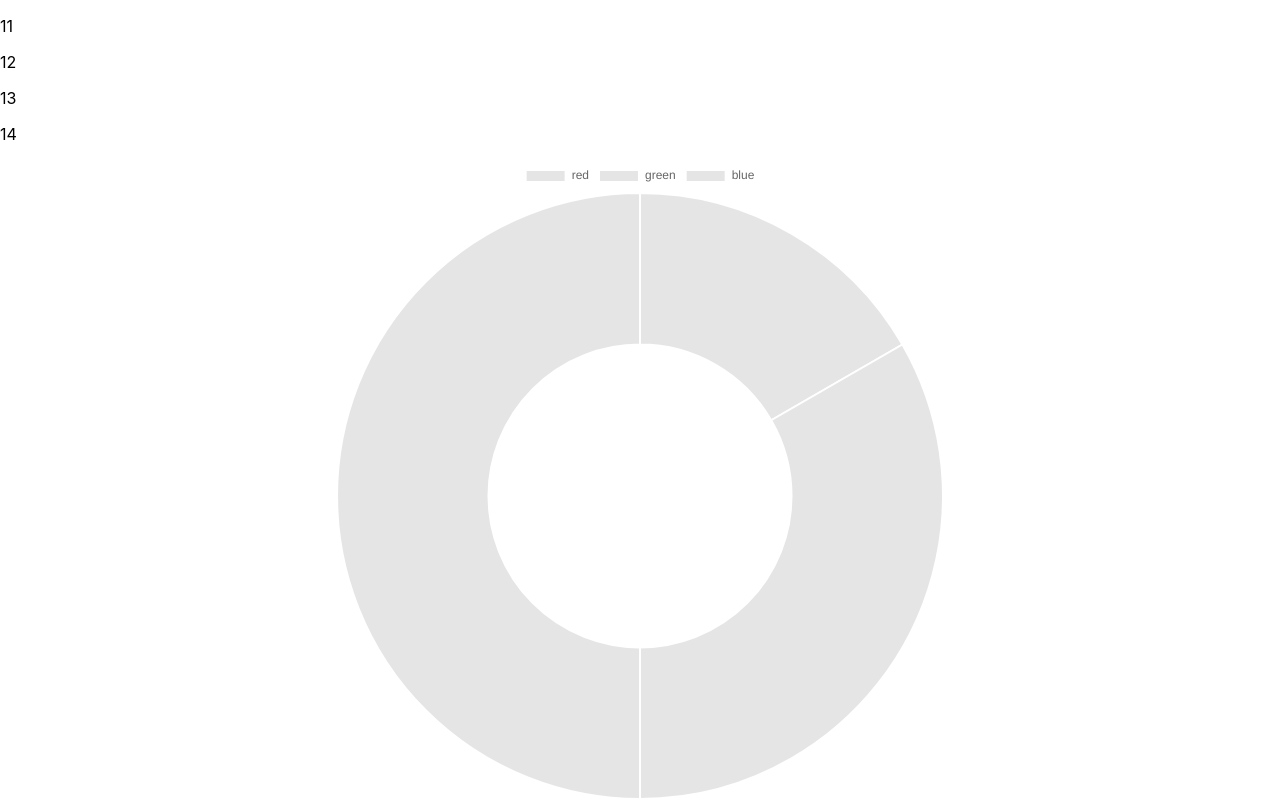
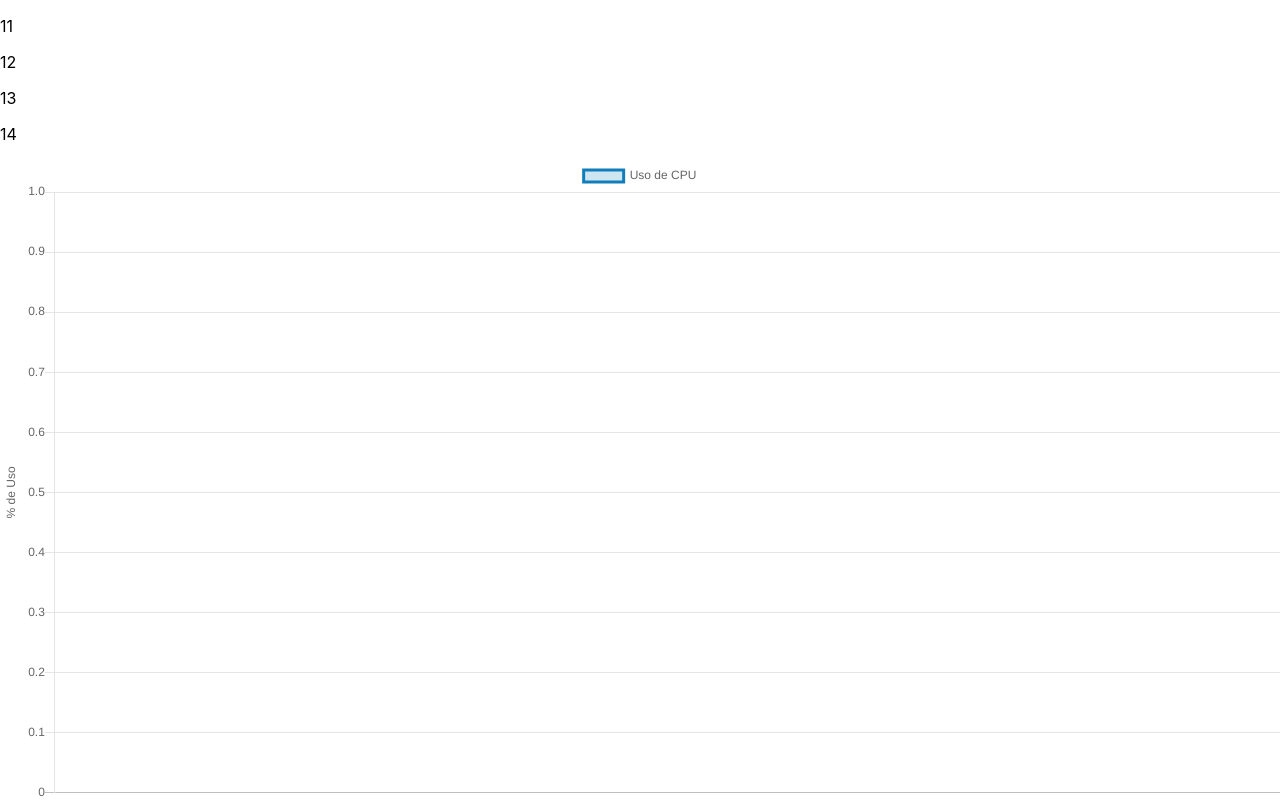
Before and after one commit to ErickGomez98/task_manager_simulacion, a React (Create React App) app: page / in a window 1280 px wide. Shown: the part 462-1262 px from the top of the page. Built offline with nearby package versions, Linux system fonts and the light colour scheme.

Commit message:
Se encontró un plugin para actualizar el chart en tiempo real.

```diff
--- a/package.json
+++ b/package.json
@@ -8,6 +8,7 @@
     "@types/react": "16.9.2",
     "@types/react-dom": "16.9.0",
     "chart.js": "^2.8.0",
+    "chartjs-plugin-streaming": "^1.8.0",
     "react": "^16.9.0",
     "react-chartjs-2": "^2.7.6",
     "react-dom": "^16.9.0",
--- a/src/CpuManager.tsx
+++ b/src/CpuManager.tsx
@@ -1,5 +1,6 @@
 import React from 'react';
-import { Doughnut } from 'react-chartjs-2';
+import 'chartjs-plugin-streaming';
+import { Line } from 'react-chartjs-2';
 import { Proceso } from './TaskManager';
 
 type CpuManagerProps = {
@@ -13,17 +14,60 @@ type CpuManagerState = {
 export default class CpuManager extends React.Component<CpuManagerProps, CpuManagerState>  {
 
     render() {
+        const { data } = this.props;
+
         return (
-            <Doughnut data={{
-                datasets: [{
-                    data: [10, 20, 30]
-                }],
-                labels: [
-                    'red',
-                    'green',
-                    'blue'
-                ]
-            }} />
+            <Line
+                data={{
+                    datasets: [
+                        {
+                            label: 'Uso de CPU',
+                            backgroundColor: 'rgba(17, 125, 178, 0.2)',
+                            borderColor: '#117DBB',
+                            data: []
+                        }
+                    ]
+                }}
+                options={{
+                    scales: {
+                        xAxes: [{
+                            type: 'realtime',
+                            realtime: {
+                                delay: 1000,
+                                refresh: 1000,
+                                duration: 60000,
+                                onRefresh: function (chart: any) {
+                                    chart.data.datasets.forEach(function (dataset: any) {
+                                        dataset.data.push({
+                                            x: Date.now(),
+                                            y: Math.floor((Math.random() * 100) + 1)
+                                        });
+                                    });
+                                },
+                            }
+                        }],
+                        yAxes: [{
+                            scaleLabel: {
+                                display: true,
+                                labelString: '% de Uso'
+                            }
+                        }]
+                    },
+                    plugins: {
+                        streaming: {
+                            frameRate: 60
+                        }
+                    },
+                    tooltips: {
+                        mode: 'nearest',
+                        intersect: false
+                    },
+                    hover: {
+                        mode: 'nearest',
+                        intersect: false
+                    }
+                }}
+            />
         )
     }
 };
--- a/src/TaskManager.tsx
+++ b/src/TaskManager.tsx
@@ -1,5 +1,6 @@
 import React from 'react';
 import CpuManager from './CpuManager';
+
 
 interface TaskManagerProps {
     test: string
@@ -50,6 +51,8 @@ export default class TaskManager extends React.Component<TaskManagerProps, TaskM
 
 
     render() {
+        const { procesos } = this.state;
+
         return (
             <div>
                 <h1>{this.props.test}</h1>
@@ -59,7 +62,8 @@ export default class TaskManager extends React.Component<TaskManagerProps, TaskM
                 })}
                 </div>
 
-                <CpuManager />
+                <CpuManager data={[]} />
+
             </div>
         )
     }
```
Also changed, not shown: 1 other file (tests, documents, lock files or other folders).
